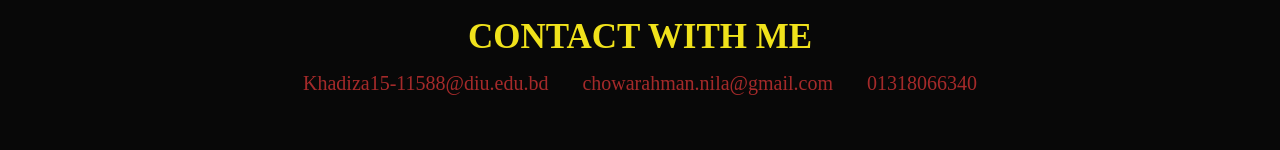
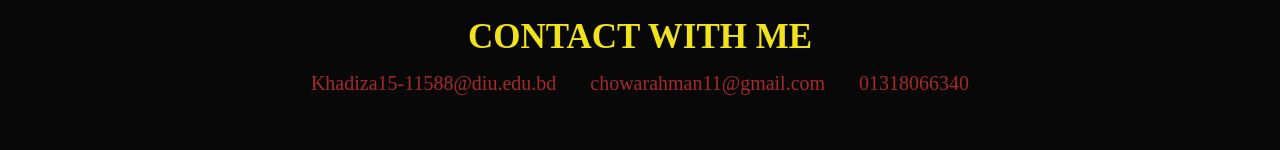
Before and after one commit to khadizacse588/chowa-portfolio, a plain HTML site: page index.html in a window 1280 px wide. Shown: the part 1552-1702 px from the top of the page. Drawn offline with Linux system fonts and the light colour scheme.

Commit message:
3rd modify as mail

```diff
--- a/index.html
+++ b/index.html
@@ -120,7 +120,7 @@
     <h2 style ="color:rgb(240, 226, 27) ;">CONTACT WITH ME </h2>
     <ul>
       <li><a href="#">Khadiza15-11588@diu.edu.bd</a></li>
-      <li><a href="#">chowarahman.nila@gmail.com</a></li>
+      <li><a href="#">chowarahman11@gmail.com</a></li>
       <li><a href="#">01318066340</a></li>
 
     </ul><br><br>
```
